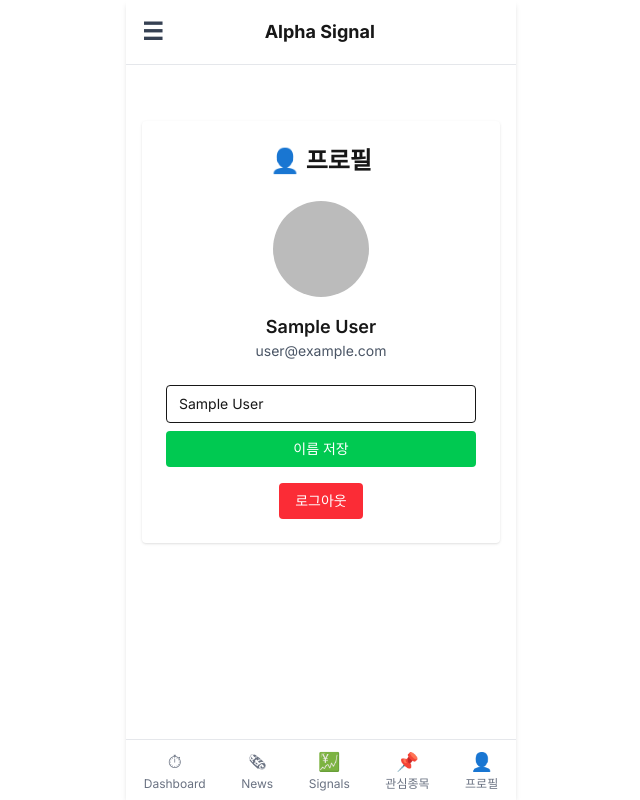
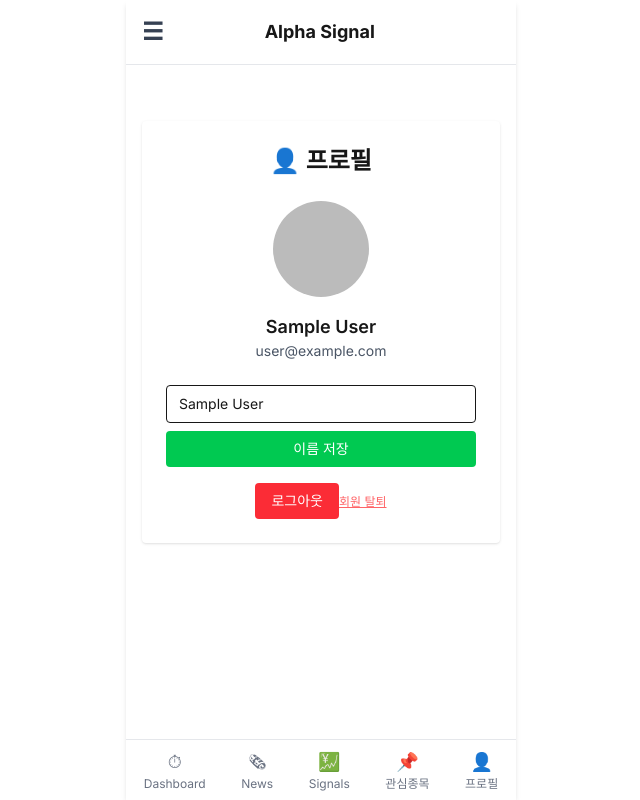
Before and after one commit to Jaylee-kr-pick/alpha-signal-app, a Next.js app: page /profile in a window 1280 px wide. Shown: the whole page, without its empty margins (319-959 px from the left). Built offline with nearby package versions, Linux system fonts and the light colour scheme; no server answers; sample sign-in values are in the browser's storage.

Commit message:
자잘한 수정

```diff
--- a/src/app/login/page.tsx
+++ b/src/app/login/page.tsx
@@ -57,7 +57,7 @@ export default function LoginPage() {
           className="flex items-center justify-center w-full py-3 px-6 border rounded shadow hover:bg-gray-100 transition text-gray-700"
         >
           <Image
-            src="https://developers.google.com/identity/images/g-logo.png"
+            src="/google-logo.svg"
             alt="Google Logo"
             width={24}
             height={24}
--- a/src/app/profile/page.tsx
+++ b/src/app/profile/page.tsx
@@ -1,10 +1,11 @@
 'use client';
 
 import { useEffect, useState } from 'react';
-import { getAuth, onAuthStateChanged, signOut, updateProfile, User } from 'firebase/auth';
+import { getAuth, onAuthStateChanged, signOut, updateProfile, deleteUser, User } from 'firebase/auth';
 import { app } from '@/firebase'; // 기존 경로 반영
 import { useRouter } from 'next/navigation';
 import Image from 'next/image';
+import { getFirestore, doc, deleteDoc } from 'firebase/firestore';
 
 export default function ProfilePage() {
   const [user, setUser] = useState<User | null>(null);
@@ -29,6 +30,27 @@ export default function ProfilePage() {
   const handleLogout = async () => {
     await signOut(auth);
     router.push('/login');
+  };
+
+  const handleDeleteAccount = async () => {
+    if (!user) return;
+    try {
+      const db = getFirestore(app);
+      const userDocRef = doc(db, 'user', user.uid);
+      await deleteDoc(userDocRef); // Firestore 문서 삭제
+      console.log('✅ Firestore user 문서 삭제 완료');
+
+      await deleteUser(user); // Firebase Auth 계정 삭제
+      alert('회원 탈퇴가 완료되었습니다.');
+      router.push('/login');
+    } catch (error: any) {
+      console.error('회원 탈퇴 실패:', error);
+      if (error.code === 'auth/requires-recent-login') {
+        alert('오래된 로그인입니다. 다시 로그인 후 다시 시도해주세요.');
+      } else {
+        alert('회원 탈퇴에 실패했습니다.');
+      }
+    }
   };
 
   const handleSave = async () => {
@@ -90,6 +112,12 @@ export default function ProfilePage() {
         >
           로그아웃
         </button>
+        <button
+          onClick={handleDeleteAccount}
+          className="text-red-400 text-xs mt-2 underline"
+        >
+          회원 탈퇴
+        </button>
       </div>
     </div>
   );
--- a/src/components/DrawerLayout.tsx
+++ b/src/components/DrawerLayout.tsx
@@ -47,24 +47,39 @@ export default function DrawerLayout({ children }: { children: React.ReactNode }
 
       {/* 드로어 */}
       {drawerOpen && (
-        <div className="fixed inset-0 z-40 flex">
-          <div className="w-2/3 bg-white p-4 shadow-lg flex flex-col gap-4 text-sm">
+        <div className="fixed inset-0 z-40 flex transition-all duration-300">
+          <div className="w-2/3 bg-white p-4 shadow-lg flex flex-col gap-4 text-sm animate-slide-in">
             <h2 className="font-bold text-lg mb-2">📋 전체 메뉴</h2>
+            <p className="text-xs text-gray-500 mb-4">Alpha Signal은 주식 및 코인 시장의 AI 기반 분석 시그널을 제공합니다.</p>
             <Link href="/" onClick={() => setDrawerOpen(false)}>⏱ Dashboard</Link>
             <Link href="/news" onClick={() => setDrawerOpen(false)}>🗞 News</Link>
             <Link href="/signals" onClick={() => setDrawerOpen(false)}>💹 Signals</Link>
             <Link href="/watchlist" onClick={() => setDrawerOpen(false)}>📌 관심종목</Link>
             <Link href="/profile" onClick={() => setDrawerOpen(false)}>👤 프로필</Link>
 
-            <div className="mt-auto pt-6 border-t text-xs text-gray-500">
+            <div className="mt-auto pt-6 border-t text-xs text-gray-500 space-y-2">
               {auth.currentUser ? (
                 <>
                   <p>👤 로그인됨</p>
                   <p>{auth.currentUser.email}</p>
+                  <p>🪙 구독 상태: 기본</p>
+                  <button
+                    onClick={() => auth.signOut()}
+                    className="text-red-500 text-xs underline mt-2"
+                  >
+                    로그아웃
+                  </button>
                 </>
               ) : (
                 <p>로그인되지 않음</p>
               )}
+              <Link
+                href="https://www.youtube.com/@%ED%94%BD%EC%98%AC%EB%8D%A4%ED%94%84"
+                target="_blank"
+                className="block text-blue-500 text-xs underline mt-4"
+              >
+                🎥 유튜브 바로 가기
+              </Link>
             </div>
           </div>
 
```
